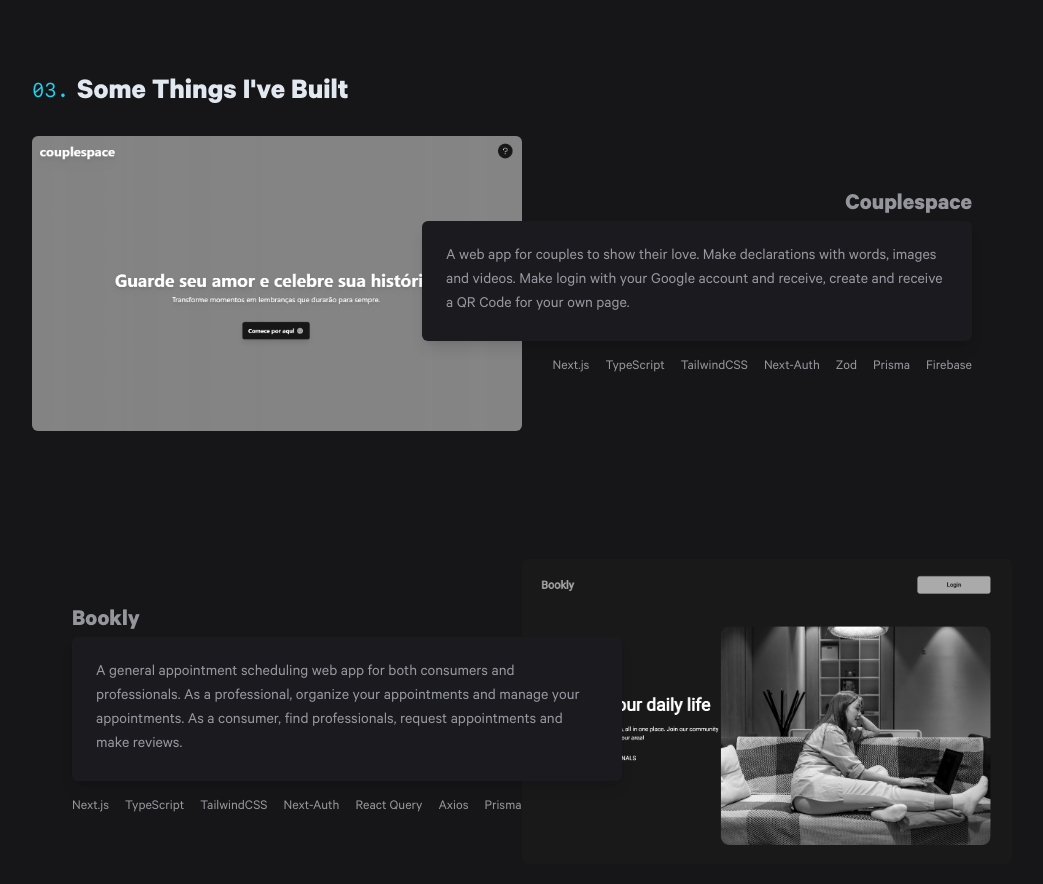
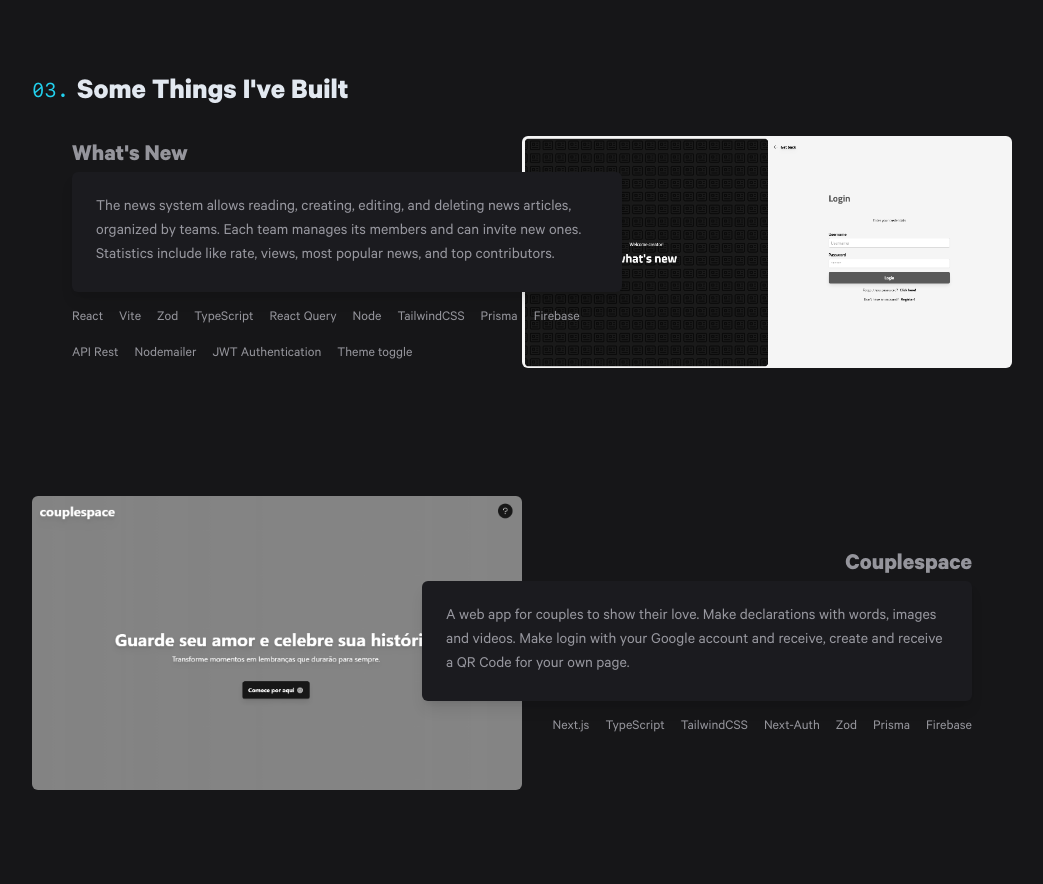
Before and after one commit to restlucas/v1.restlucas, a React (Vite) app: page / in a window 1280 px wide. Shown: the part 2360-3244 px from the top of the page, without its empty margins (118-1161 px from the left). Built offline with nearby package versions, Linux system fonts and the light colour scheme.

Commit message:
add new project

```diff
--- a/src/pages/Home.tsx
+++ b/src/pages/Home.tsx
@@ -266,6 +266,142 @@ export function Home() {
           </div>
 
           <div className="w-full flex flex-col gap-32">
+            {/* What's New */}
+            <div className="relative">
+              <div className="block lg:hidden">
+                <a
+                  target="_blank"
+                  href="https://whats-new-rust.vercel.app/"
+                  className="text-2xl font-bold duration-300 hover:text-blue-vibrant"
+                >
+                  What's New
+                </a>
+                <a target="_blank" href="https://whats-new-rust.vercel.app/">
+                  <img
+                    src="./whatsnew.png"
+                    className="rounded-t-md lg:rounded-t-none lg:rounded-md grayscale duration-300 hover:grayscale-0 w-full h-auto"
+                  />
+                </a>
+                <div className="p-6 bg-secondary rounded-b-md w-full lg:w-[550px] shadow-lg">
+                  The news system allows reading, creating, editing, and
+                  deleting news articles, organized by teams. Each team manages
+                  its members and can invite new ones. Statistics include like
+                  rate, views, most popular news, and top contributors.
+                </div>
+                <div className="flex flex-wrap items-center justify-center gap-4 mt-4 text-sm">
+                  <span className="duration-300 hover:text-blue-vibrant cursor-pointer">
+                    React
+                  </span>
+                  <span className="duration-300 hover:text-blue-vibrant cursor-pointer">
+                    Vite
+                  </span>
+                  <span className="duration-300 hover:text-blue-vibrant cursor-pointer">
+                    Zod
+                  </span>
+                  <span className="duration-300 hover:text-blue-vibrant cursor-pointer">
+                    TypeScript
+                  </span>
+                  <span className="duration-300 hover:text-blue-vibrant cursor-pointer">
+                    React Query
+                  </span>
+                  <span className="duration-300 hover:text-blue-vibrant cursor-pointer">
+                    Node
+                  </span>
+                  <span className="duration-300 hover:text-blue-vibrant cursor-pointer">
+                    TailwindCSS
+                  </span>
+                  <span className="duration-300 hover:text-blue-vibrant cursor-pointer">
+                    Prisma
+                  </span>
+                  <span className="duration-300 hover:text-blue-vibrant cursor-pointer">
+                    Firebase
+                  </span>
+                  <span className="duration-300 hover:text-blue-vibrant cursor-pointer">
+                    API Rest
+                  </span>
+                  <span className="duration-300 hover:text-blue-vibrant cursor-pointer">
+                    Nodemailer
+                  </span>
+                  <span className="duration-300 hover:text-blue-vibrant cursor-pointer">
+                    JWT Authentication
+                  </span>
+                  <span className="duration-300 hover:text-blue-vibrant cursor-pointer">
+                    Theme toggle
+                  </span>
+                </div>
+              </div>
+
+              <div className="hidden lg:grid grid-cols-2">
+                <div className="h-full flex flex-col items-start justify-center absolute z-10 left-10 top-0 bottom-0">
+                  <a
+                    target="_blank"
+                    href="https://whats-new-rust.vercel.app/"
+                    className="text-2xl font-bold duration-300 hover:text-blue-vibrant"
+                  >
+                    What's New
+                  </a>
+                  <div className="p-6 bg-secondary rounded-md w-[550px] shadow-lg">
+                    The news system allows reading, creating, editing, and
+                    deleting news articles, organized by teams. Each team
+                    manages its members and can invite new ones. Statistics
+                    include like rate, views, most popular news, and top
+                    contributors.
+                  </div>
+                  <div className="max-w-[550px] flex flex-wrap items-center justify-start gap-4 mt-4 text-sm">
+                    <span className="duration-300 hover:text-blue-vibrant cursor-pointer">
+                      React
+                    </span>
+                    <span className="duration-300 hover:text-blue-vibrant cursor-pointer">
+                      Vite
+                    </span>
+                    <span className="duration-300 hover:text-blue-vibrant cursor-pointer">
+                      Zod
+                    </span>
+                    <span className="duration-300 hover:text-blue-vibrant cursor-pointer">
+                      TypeScript
+                    </span>
+                    <span className="duration-300 hover:text-blue-vibrant cursor-pointer">
+                      React Query
+                    </span>
+                    <span className="duration-300 hover:text-blue-vibrant cursor-pointer">
+                      Node
+                    </span>
+                    <span className="duration-300 hover:text-blue-vibrant cursor-pointer">
+                      TailwindCSS
+                    </span>
+                    <span className="duration-300 hover:text-blue-vibrant cursor-pointer">
+                      Prisma
+                    </span>
+                    <span className="duration-300 hover:text-blue-vibrant cursor-pointer">
+                      Firebase
+                    </span>
+                    <span className="duration-300 hover:text-blue-vibrant cursor-pointer">
+                      API Rest
+                    </span>
+                    <span className="duration-300 hover:text-blue-vibrant cursor-pointer">
+                      Nodemailer
+                    </span>
+                    <span className="duration-300 hover:text-blue-vibrant cursor-pointer">
+                      JWT Authentication
+                    </span>
+                    <span className="duration-300 hover:text-blue-vibrant cursor-pointer">
+                      Theme toggle
+                    </span>
+                  </div>
+                </div>
+                <a
+                  target="_blank"
+                  href="https://whats-new-rust.vercel.app/"
+                  className="lg:col-start-2"
+                >
+                  <img
+                    src="./whatsnew.png"
+                    className="h-full w-full rounded-md grayscale duration-300 hover:grayscale-0"
+                  />
+                </a>
+              </div>
+            </div>
+
             {/* Couplespace */}
             <div className="relative">
               <div className="block lg:hidden">
```
Also changed, not shown: public/whatsnew.png (added).
